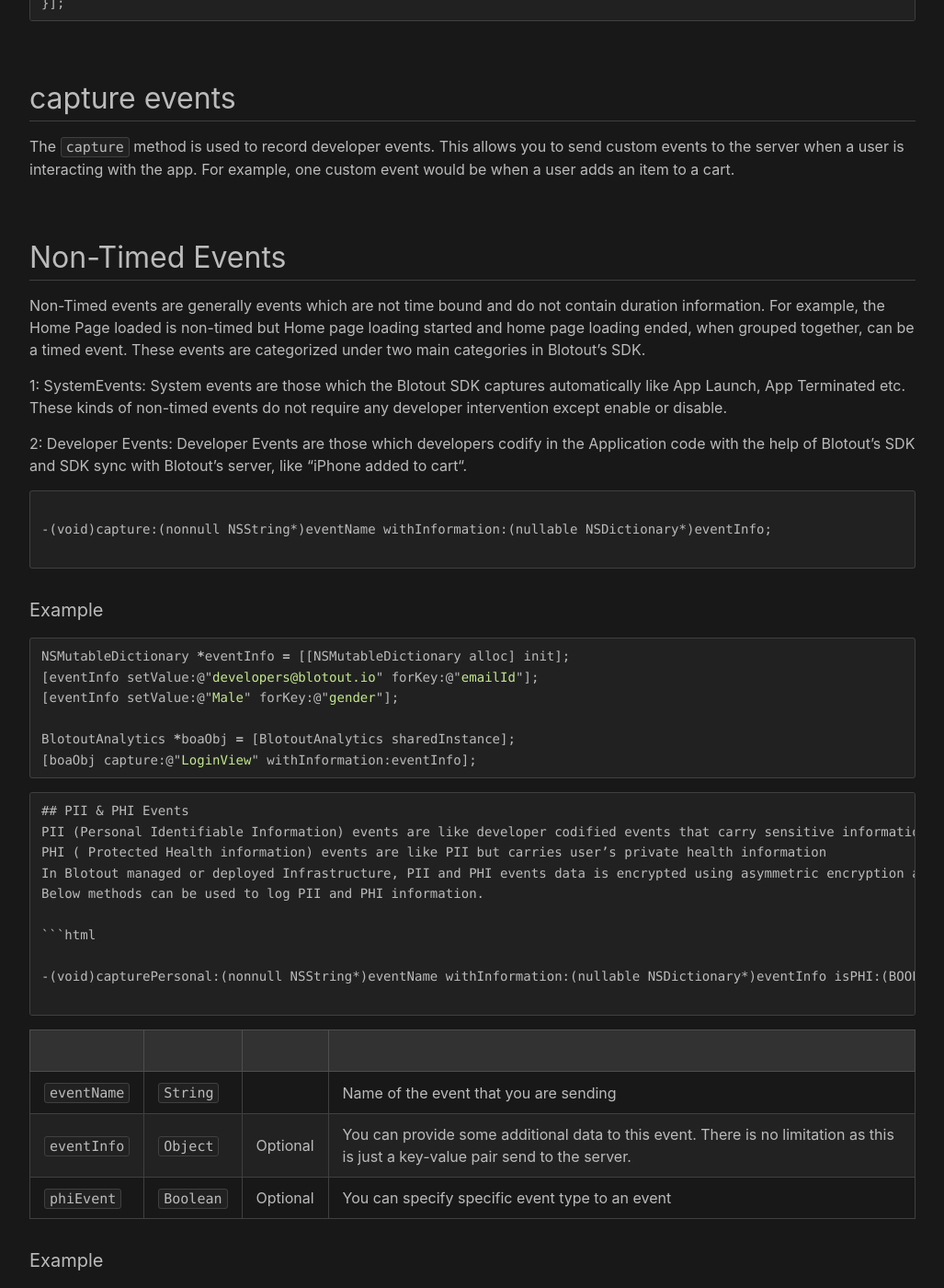
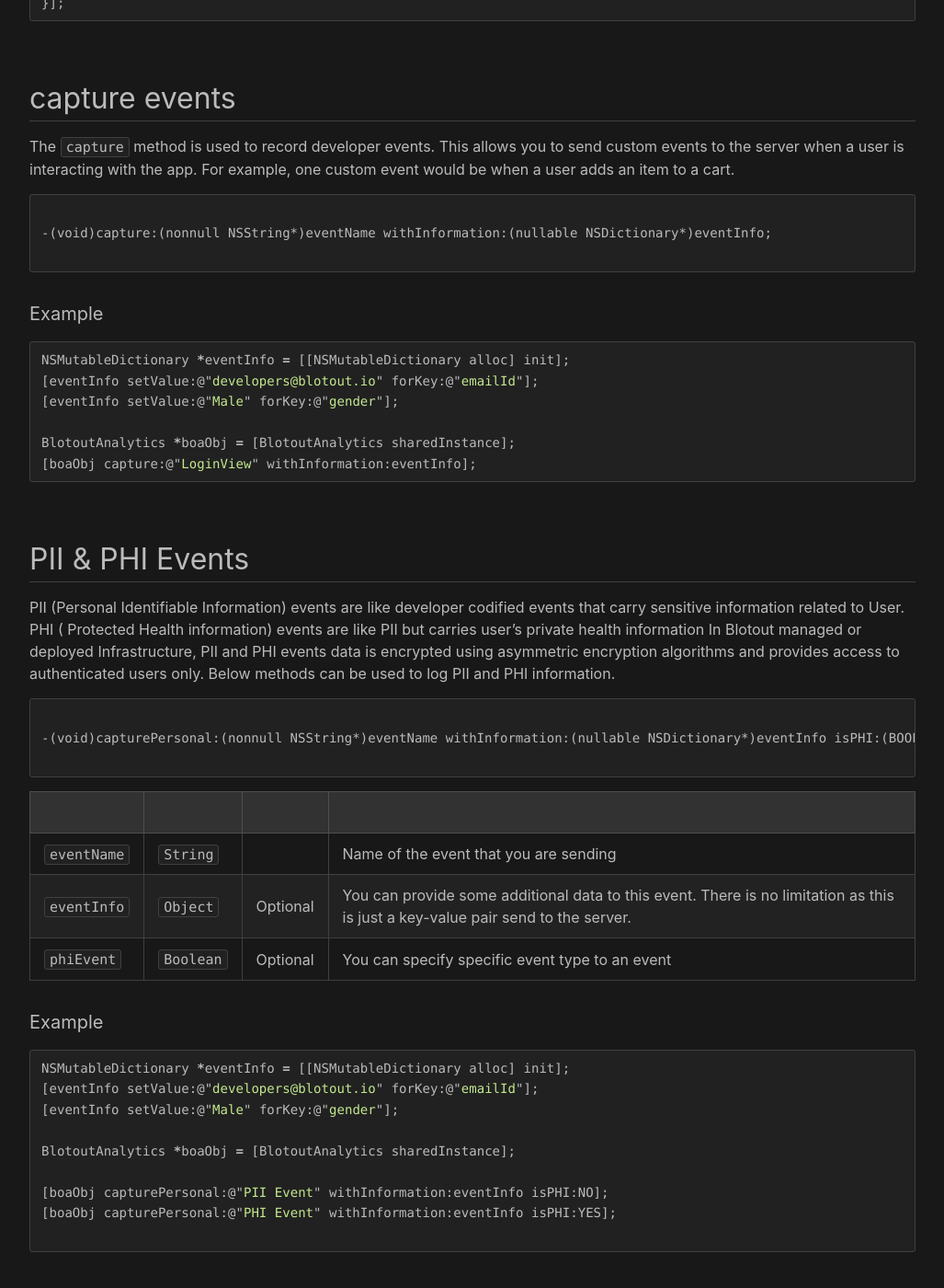
Before and after one commit to blotoutio/sdk-ios, a Jekyll site: the page built from docs/api.md, in a window 1280 px wide and 1400 px high, scrolled down 860 px. Shown: the whole window at 92% size, without its empty margins (126-1153 px from the left). Built offline with Jekyll 4.4.1, drawn with Linux system fonts in a browser that asks for light colours; our own code applies the rules of GitHub Pages for plain Markdown files.

Commit message:
change the api documentation

````diff
--- a/docs/api.md
+++ b/docs/api.md
@@ -24,16 +24,6 @@ BlotoutAnalyticsConfiguration *config = [BlotoutAnalyticsConfiguration configura
 ## capture events
 The `capture` method is used to record developer events. This allows you to send custom events to the server when a user is interacting with the app. For example, one custom event would be when a user adds an item to a cart.
 
-## Non-Timed Events
-Non-Timed events are generally events which are not time bound and do not contain duration information. For example, the Home Page loaded is non-timed but Home page loading started and home page loading ended, when grouped together, can be a timed event.
-These events are categorized under two main categories in Blotout’s SDK.
-
-1: SystemEvents:
-System events are those which the Blotout SDK captures automatically like App Launch, App Terminated etc. These kinds of non-timed events do not require any developer intervention except enable or disable.
-
-2: Developer Events:
-Developer Events are those which developers codify in the Application code with the help of Blotout’s SDK and SDK sync with Blotout’s server, like “iPhone added to cart“.
-
 ```html
 
 -(void)capture:(nonnull NSString*)eventName withInformation:(nullable NSDictionary*)eventInfo;
@@ -50,8 +40,6 @@ BlotoutAnalytics *boaObj = [BlotoutAnalytics sharedInstance];
 [boaObj capture:@"LoginView" withInformation:eventInfo];
 ```
 
-
-```
 ## PII & PHI Events
 PII (Personal Identifiable Information) events are like developer codified events that carry sensitive information related to User.
 PHI ( Protected Health information) events are like PII but carries user’s private health information
````
